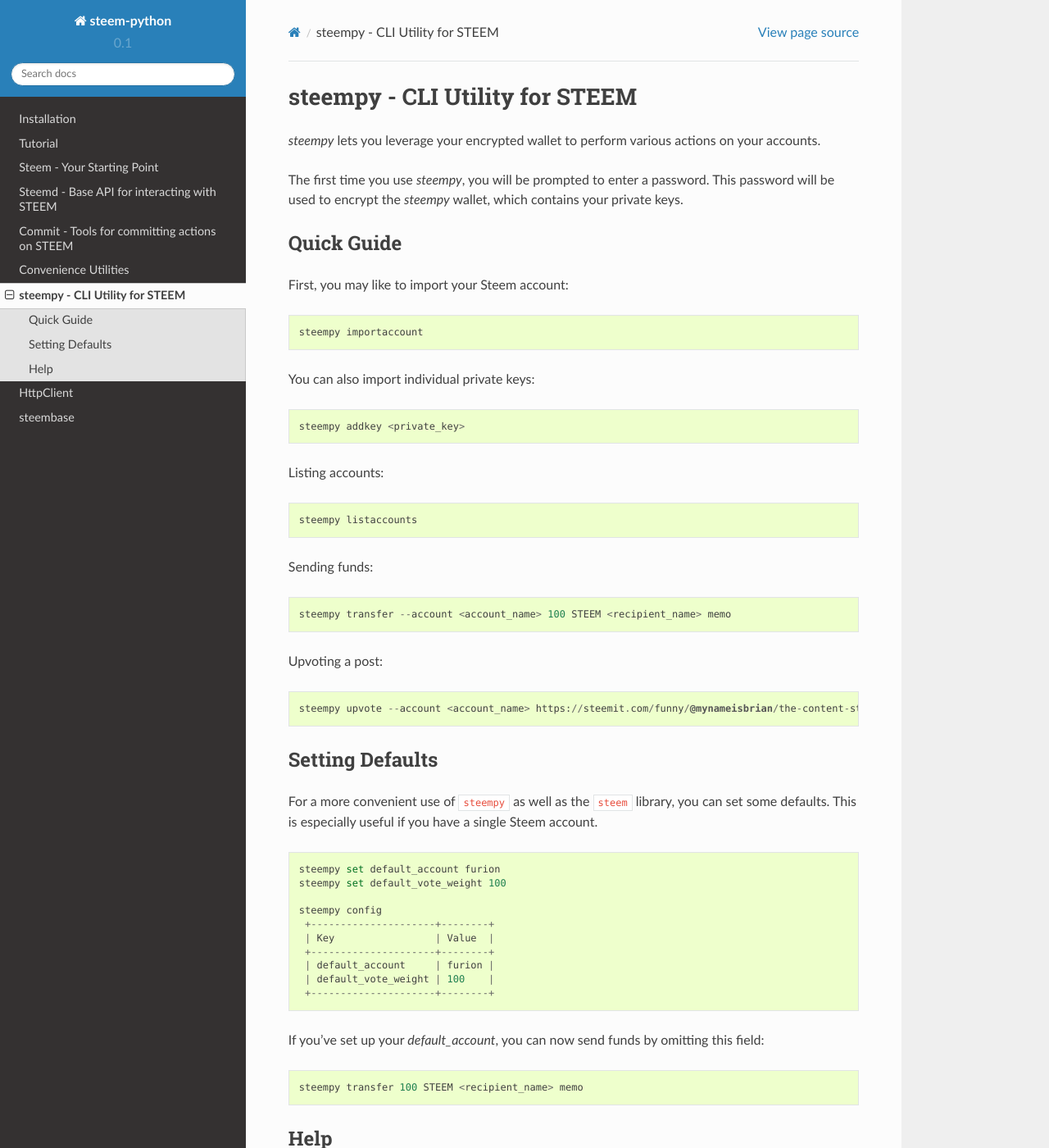
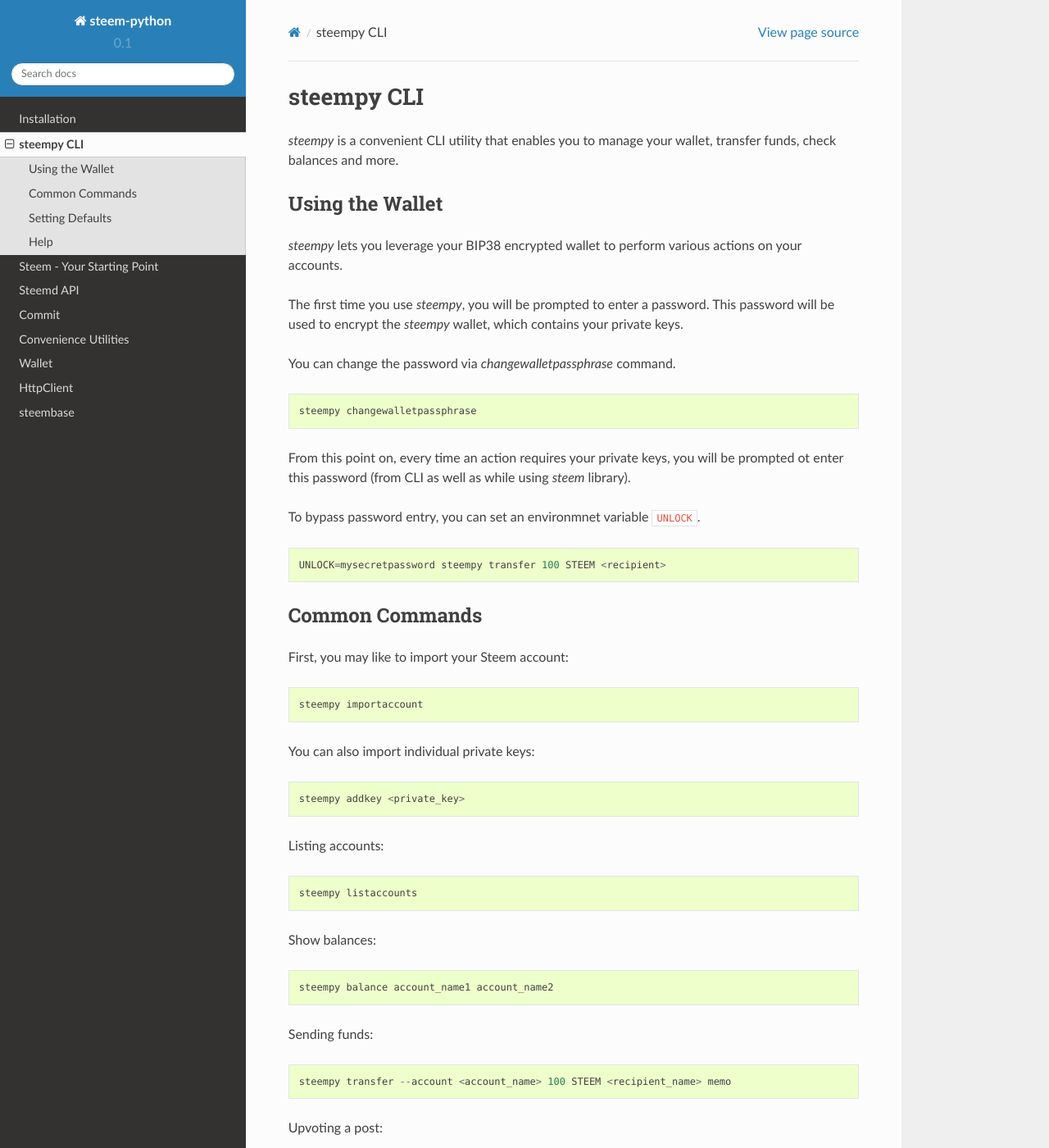
Before and after one commit to steemit/steem-python, a Sphinx documentation site: the page built from docs/cli.rst, in a window 1280 px wide and 1400 px high. Shown: the whole window at 82% size. Built offline with Sphinx 7.4.7 and the Read the Docs theme 2.0.0, drawn with Linux system fonts in a browser that asks for light colours; formulas are drawn with MathJax 3.

```diff
--- a/docs/cli.rst
+++ b/docs/cli.rst
@@ -1,12 +1,33 @@
-steempy - CLI Utility for STEEM
-~~~~~~~~~~~~~~~~~~~~~~~~~~~~~~~
-`steempy` lets you leverage your encrypted wallet to perform various actions on your accounts.
+steempy CLI
+~~~~~~~~~~~
+`steempy` is a convenient CLI utility that enables you to manage your wallet, transfer funds, check
+balances and more.
+
+Using the Wallet
+----------------
+`steempy` lets you leverage your BIP38 encrypted wallet to perform various actions on your accounts.
 
 The first time you use `steempy`, you will be prompted to enter a password. This password will be used to encrypt
 the `steempy` wallet, which contains your private keys.
 
-Quick Guide
------------
+You can change the password via `changewalletpassphrase` command.
+
+::
+
+    steempy changewalletpassphrase
+
+
+From this point on, every time an action requires your private keys, you will be prompted ot enter
+this password (from CLI as well as while using `steem` library).
+
+To bypass password entry, you can set an environmnet variable ``UNLOCK``.
+
+::
+
+    UNLOCK=mysecretpassword steempy transfer 100 STEEM <recipient>
+
+Common Commands
+---------------
 First, you may like to import your Steem account:
 
 ::
@@ -26,6 +47,11 @@ Listing accounts:
 
    steempy listaccounts
 
+Show balances:
+
+::
+
+   steempy balance account_name1 account_name2
 
 Sending funds:
 
--- a/docs/commit.rst
+++ b/docs/commit.rst
@@ -1,5 +1,5 @@
-Commit - Tools for committing actions on STEEM
-~~~~~~~~~~~~~~~~~~~~~~~~~~~~~~~~~~~~~~~~~~~~~~
+Commit
+~~~~~~
 
 The Commit class contains helper methods for `posting, voting, transferring funds, updating witnesses` and more.
 You don't have to use this class directly, all of its methods are accessible trough main ``Steem`` class.
--- a/docs/conf.py
+++ b/docs/conf.py
@@ -51,8 +51,8 @@ templates_path = ['_templates']
 # The suffix(es) of source filenames.
 # You can specify multiple suffix as a list of string:
 #
-# source_suffix = ['.rst', '.md']
-source_suffix = '.rst'
+source_suffix = ['.rst', '.md']
+# source_suffix = '.rst'
 
 # The master toctree document.
 master_doc = 'index'
--- a/docs/steemd.rst
+++ b/docs/steemd.rst
@@ -1,5 +1,5 @@
-Steemd - Base API for interacting with STEEM
-~~~~~~~~~~~~~~~~~~~~~~~~~~~~~~~~~~~~~~~~~~~~
+Steemd API
+~~~~~~~~~~
 
 Steemd contains API generating utilities. ``Steemd``'s methods will be automatically available to ``Steem()`` classes.
 See :doc:`steem`.
--- a/docs/tutorial.rst
+++ /dev/null
@@ -1,4 +0,0 @@
-Tutorial
-~~~~~~~~
-
-Todo
--- /dev/null
+++ b/docs/wallet.rst
@@ -0,0 +1,6 @@
+Wallet
+~~~~~~
+
+
+.. automodule:: steem.wallet
+   :members:
```
Also changed, not shown: docs/index.rst (+4 -36 lines), docs/steem.rst (+50 -2 lines).
